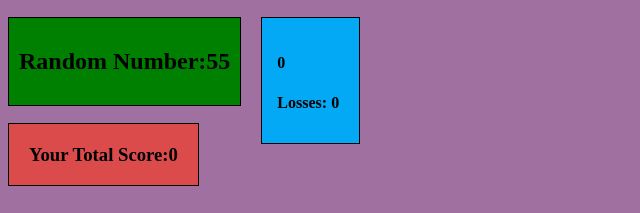
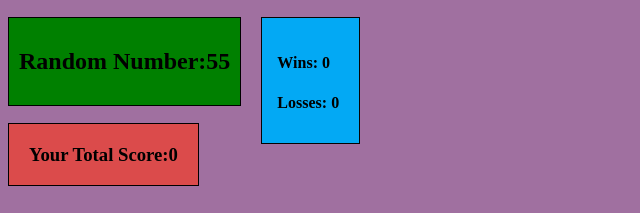
Before and after one commit to patella08/week-4-game, a plain HTML site: page index.html in a window 1280 px wide. Shown: the part 322-535 px from the top of the page, 0-640 px from the left. Drawn offline with nearby package versions, Linux system fonts and the light colour scheme.

Commit message:
Final Homework

```diff
--- a/index.html
+++ b/index.html
@@ -43,7 +43,7 @@
 
                 <div id = "score">
                     <h3="status"></h3>
-                    <h4 id="win">Wins: <span id="win"></span></h4>
+                    <h4>Wins: <span id="win"></span></h4>
                     <h4>Losses: <span id="loss"></span></h4>
                 </div>
 
```
